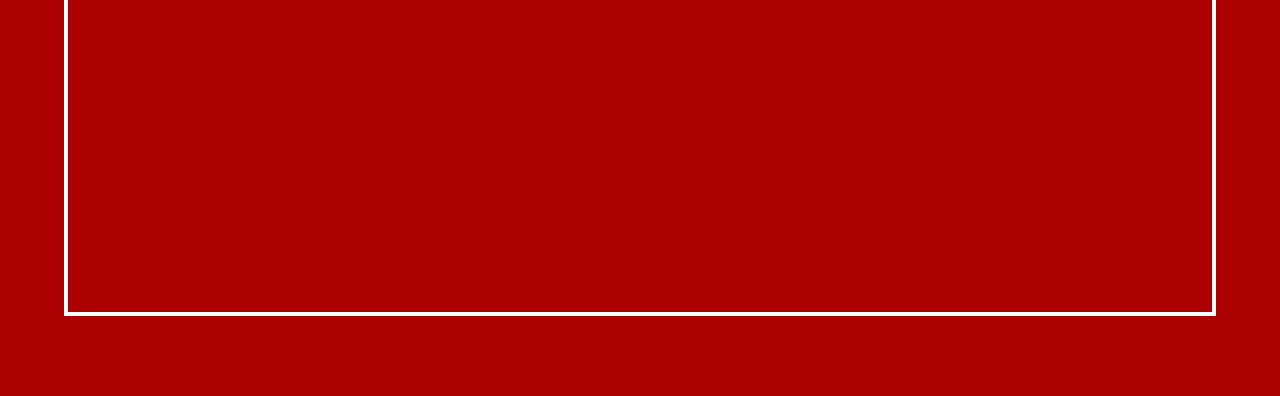
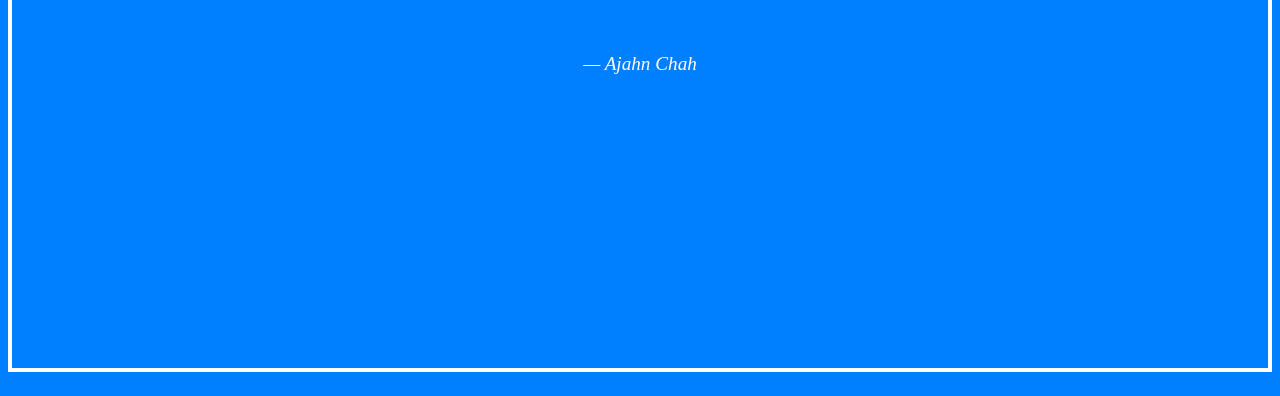
Before and after one commit to tuyendq/simple, a plain HTML site: page index.html in a window 1280 px wide. Shown: the part 404-800 px from the top of the page. Drawn offline with Linux system fonts and the light colour scheme.

Commit message:
add border

```diff
--- a/index.html
+++ b/index.html
@@ -9,38 +9,30 @@
         * {
             box-sizing: border-box;
         }
-        .simple {
-            margin: 0;
-            background-color: #aa0000;
 
-            /* align-items: center; */
+        .app {
+            background-color: #007fff;
             overflow: hidden;
         }
 
-        .main {
+        .main {}
 
+        .boxed {
+            min-width: 96vw;
+            min-height: 96vh;
+            display: flex;
+            flex-direction: column;
+            align-items: center;
+            justify-content: center;
+            color: #ffffff;
+            font-size: calc(1rem + 4vmin);
+            border: .3rem solid #ffffff;
+        }
 
-            min-height: 100vh;
+        .quote {
+            font-weight: bold;
+        }
 
-            margin: 0;
-
-
-        }
-        .boxed {
-            color: #ffffff;
-            border: .3rem solid #ffffff;
-            text-align: center;
-            max-width: 90vw;
-            min-height: 90vh;
-            /* margin-left: 5%;
-            margin-top: 5%; */
-
-            margin: 0 auto;
-
-        }
-        .quote {
-            font-size: 2rem;
-        }
         .author {
             font-size: 1.2rem;
             font-style: italic;
@@ -48,11 +40,11 @@
     </style>
 </head>
 
-<body class="simple">
+<body class="app">
     <div class="main">
         <div class="boxed">
             <p class="quote">Mọi sự đến rồi đi.</p>
-            <p class="author">&mdash; Tác giả</p>
+            <p class="author">&mdash; Ajahn Chah</p>
         </div>
     </div>
 </body>
```
